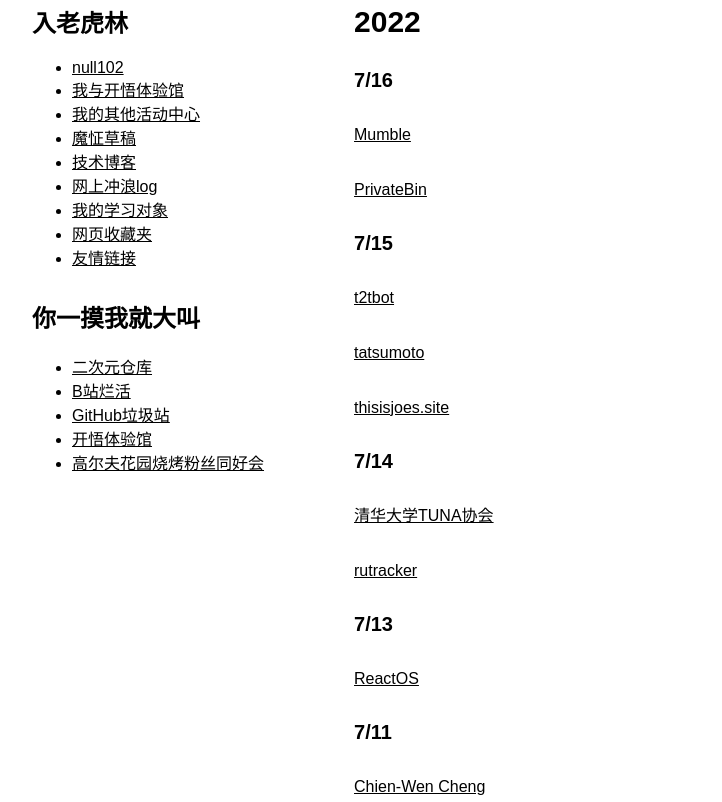
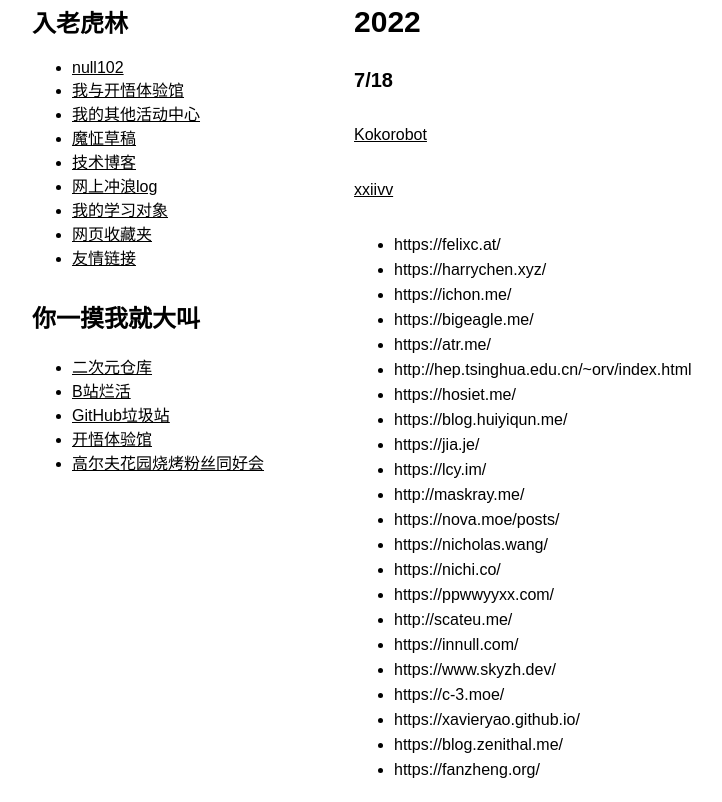
Before and after one commit to null102/null102.github.io, a plain HTML site: page forest/surflog.html in a window 1280 px wide. Shown: the part 260-1062 px from the top of the page, without its empty margins (13-735 px from the left). Drawn offline with Linux system fonts and the light colour scheme.

Commit message:
Update surflog.html

```diff
--- a/forest/surflog.html
+++ b/forest/surflog.html
@@ -76,6 +76,33 @@
     <main>
       <p>此处用来归档null102每日网上冲浪时的见闻</p>
       <h2>2022</h2>
+        <h3>7/18</h3>
+        <p><a href="https://kokorobot.ca/site/home.html", target ="_blank">Kokorobot</a></p>
+        <p><a href="https://wiki.xxiivv.com/site/home.html", target="_blank">xxiivv</a></p>
+        <ul>
+          <li>https://felixc.at/</li>
+          <li>https://harrychen.xyz/</li>
+          <li>https://ichon.me/</li>
+          <li>https://bigeagle.me/</li>
+          <li>https://atr.me/</li>
+          <li>http://hep.tsinghua.edu.cn/~orv/index.html</li>
+          <li>https://hosiet.me/</li>
+          <li>https://blog.huiyiqun.me/</li>
+          <li>https://jia.je/</li>
+          <li>https://lcy.im/</li>
+          <li>http://maskray.me/</li>
+          <li>https://nova.moe/posts/</li>
+          <li>https://nicholas.wang/</li>
+          <li>https://nichi.co/</li>
+          <li>https://ppwwyyxx.com/</li>
+          <li>http://scateu.me/</li>
+          <li>https://innull.com/</li>
+          <li>https://www.skyzh.dev/</li>
+          <li>https://c-3.moe/</li>
+          <li>https://xavieryao.github.io/</li>
+          <li>https://blog.zenithal.me/</li>
+          <li>https://fanzheng.org/</li>
+        </ul>
         <h3>7/16</h3>
         <p><a href="https://www.mumble.info/", target="_blank">Mumble</a></p>
         <p><a href="https://privatebin.info/", target="_blank">PrivateBin</a></p>
```
